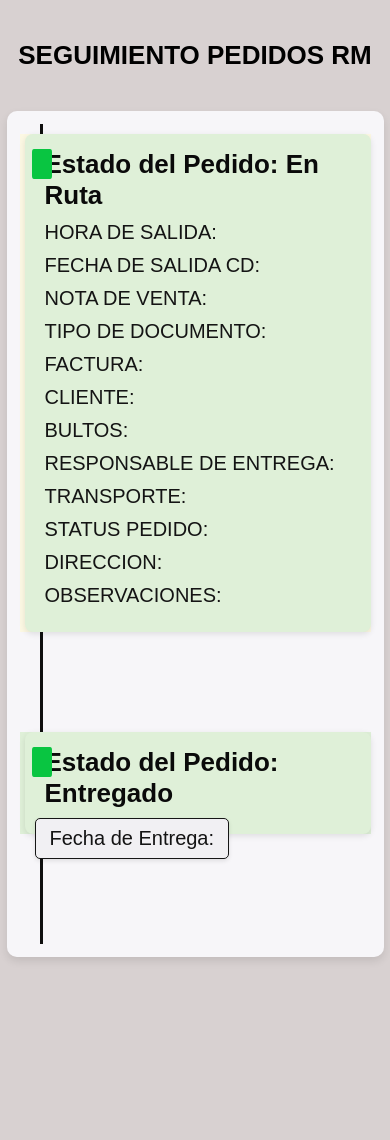
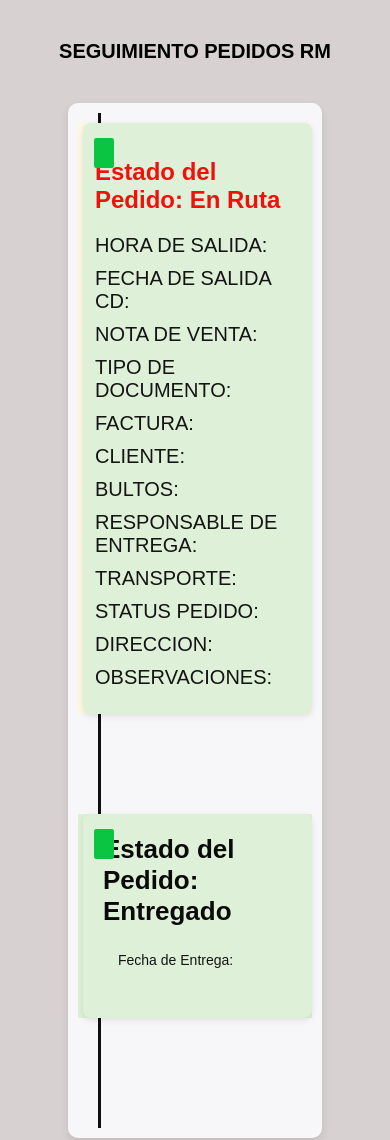
Before and after one commit to caberni12/seguimientopedidosyagandepot, a plain HTML site: page index.html in a window 390 px wide. Shown: the top 1140 px of the page. Before the commit the page ends 997 px from the top, so only its background shows below. Drawn offline with Linux system fonts and the light colour scheme.

Commit message:
Add files via upload

```diff
--- a/index.html
+++ b/index.html
@@ -63,7 +63,7 @@
             transform: translateX(-50%);
             width: 20px;
             height: 30px;
-            background-color: #09c541; /* Negro */
+            background-color: #09c541; /* Verde */
             border-radius: 10%;
             z-index: 1;
         }
@@ -92,18 +92,68 @@
             font-weight: 500;
         }
 
-        .date {
-            position: absolute;
-            bottom: -35px;
-            left: 10px;
-            font-size: 14px;
-            color: #8d8b8b;
-            padding: 8px 12px;
-            background-color: #f1f0f3;
-            border-radius: 5px;
-            box-shadow: 0 2px 4px rgba(15, 15, 15, 0.1);
-            border: 1px solid #161616;
-            margin-top: 15px;
+        /* Estilo de la sección "Estado del Pedido: Entregado" */
+        .timeline-item.entregado .timeline-content {
+            padding: 20px 20px 30px; /* Añadimos más espacio inferior */
+            margin-bottom: 40px; /* Aumentamos la separación entre el estado y la fecha de entrega */
+        }
+
+        .timeline-item .date {
+            margin-top: 20px; /* Agregar espacio adicional entre el estado y la fecha */
+            font-size: 16px;  /* Ajustamos el tamaño de la fecha para darle un toque más grande */
+            padding: 10px 15px;  /* Un poco más de padding para que se vea más amplio */
+        }
+
+        /* Media Queries para mejorar la visualización en móviles */
+        @media (max-width: 768px) {
+            .timeline-container {
+                width: 60%;
+                padding: 10px;
+            }
+
+            .timeline-content {
+                margin-left: 0;
+                padding-left: 12px;
+            }
+
+            .timeline::before {
+                left: 20px;
+                width: 3px;
+            }
+
+            .timeline-item::after {
+                left: 26px;
+            }
+
+            /* Ajustes de los márgenes en móvil para asegurar buena visualización */
+            .timeline-item.entregado .timeline-content {
+                margin-bottom: 30px; /* Menos espacio en dispositivos más pequeños */
+            }
+
+            .timeline-item .date {
+                font-size: 14px; /* Ajustamos el tamaño de la fuente */
+                margin-top: 15px; /* Menos espacio arriba */
+            }
+        }
+
+        @media (max-width: 480px) {
+            h1 {
+                font-size: 20px;
+            }
+
+            .timeline-content h3 {
+                font-size: 26px;
+            }
+
+            .timeline-content p {
+                font-size: 20px;
+            }
+
+            .date {
+                font-size: 12px;
+                padding: 8px 14px;
+                margin-top: 12px; /* Aseguramos que el espacio entre el estado y la fecha de entrega sea apropiado */
+            }
         }
 
         .status-pedido {
@@ -127,46 +177,6 @@
             color: #e3f309;
         }
 
-        /* Media Queries para mejorar la visualización en móviles */
-        @media (max-width: 768px) {
-            .timeline-container {
-                width: 90%;
-                padding: 13px;
-            }
-
-            .timeline-content {
-                margin-left: 0;
-                padding-left: 20px;
-            }
-
-            .timeline::before {
-                left: 20px;
-                width: 3px;
-            }
-
-            .timeline-item::after {
-                left: 22px;
-            }
-        }
-
-        @media (max-width: 480px) {
-            h1 {
-                font-size: 26px;
-            }
-
-            .timeline-content h3 {
-                font-size: 26px;
-            }
-
-            .timeline-content p {
-                font-size: 20px;
-            }
-
-            .date {
-                font-size: 12px;
-                padding: 8px 14px;
-            }
-        }
     </style>
 </head>
 <body>
@@ -177,7 +187,7 @@
             <!-- Estado de Pedido: En Ruta -->
             <div class="timeline-item en_ruta">
                 <div class="timeline-content en-ruta">
-                    <h3>Estado del Pedido: En Ruta</h3>
+                    <h2>Estado del Pedido: En Ruta</h2>
                     <p>HORA DE SALIDA: <span id="hora_salida"></span></p>
                     <p>FECHA DE SALIDA CD: <span id="fecha_salida"></span></p>
                     <p>NOTA DE VENTA: <span id="nota_venta"></span></p>
@@ -190,7 +200,6 @@
                     <p>STATUS PEDIDO: <span id="status_pedido"></span></p>
                     <p>DIRECCION: <span id="direccion"></span></p>
                     <p>OBSERVACIONES: <span id="observaciones"></span></p>
-
                 </div>
             </div>
 
```
